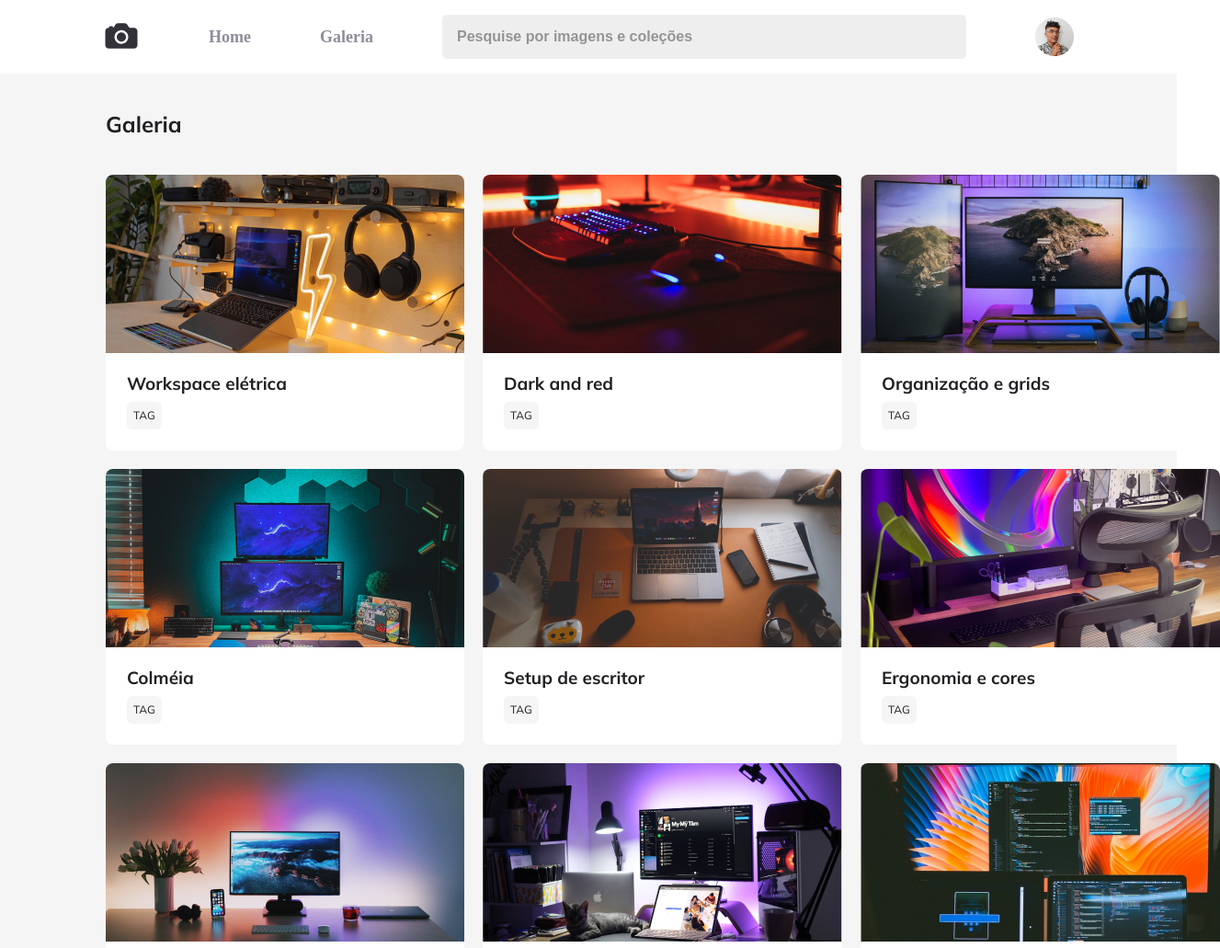
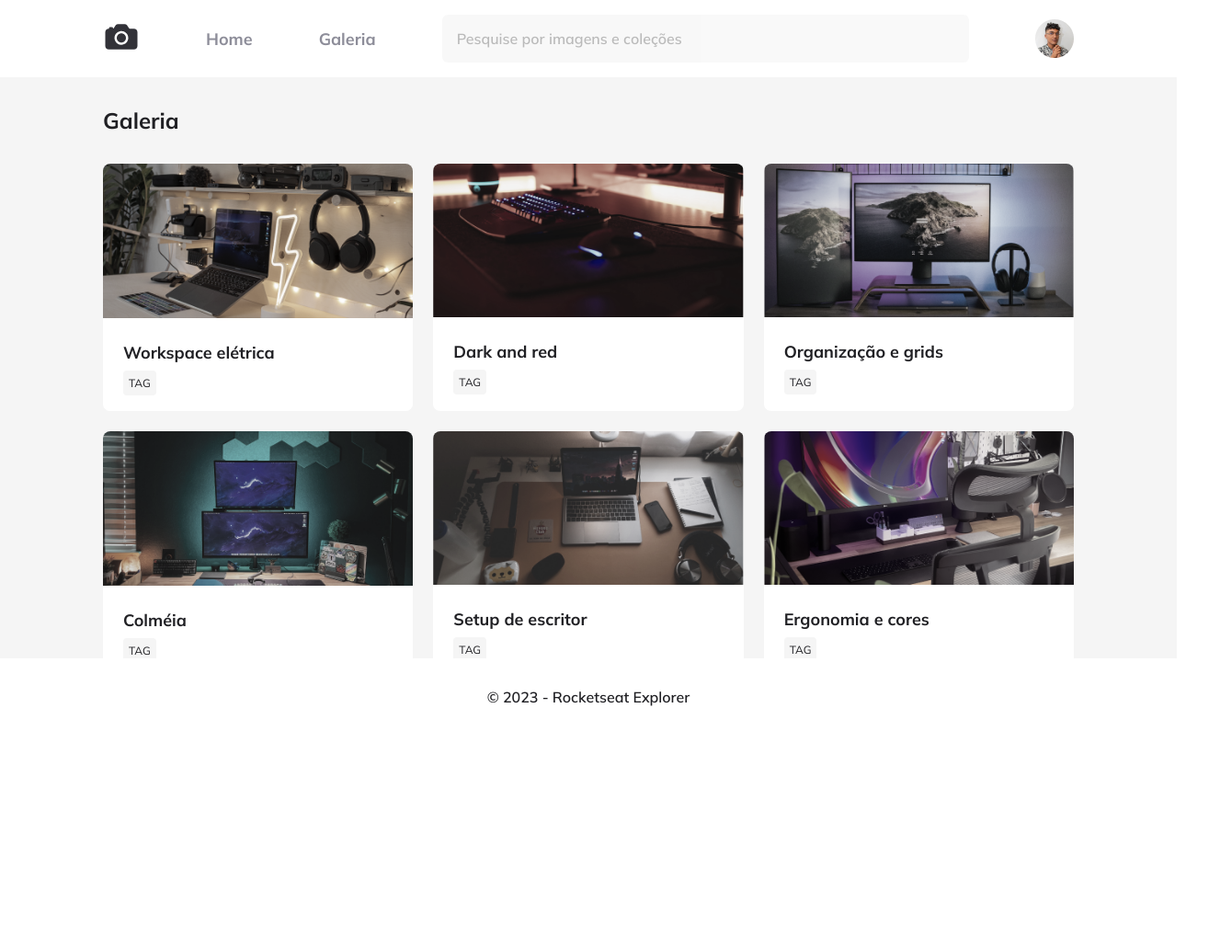
Before and after one commit to dev-gabriel-henrique/page-image-explorer-challenge, a plain HTML site: page index.html in a window 1280 px wide. Shown: the top 1031 px of the page at 92% size, 1327 px wide, since content can reach past the window. After the commit the page ends 800 px from the top, so only its background shows below. Drawn offline with Linux system fonts and the light colour scheme.

Commit message:
Changes to the page structure and adding hover animations

```diff
--- a/index.html
+++ b/index.html
@@ -11,13 +11,15 @@
   <link href="https://fonts.googleapis.com/css2?family=Mulish:ital,wght@0,200..1000;1,200..1000&display=swap"
     rel="stylesheet" />
 
-  <title>Page Images</title>
+  <title>Foto Blog</title>
 
   <link rel="stylesheet" href="style.css" />
 </head>
 
 <body>
-  <header>
+  <div id="app">
+    <header class="container">
+      <nav>
         <a href="#">
           <img src="./Assets/camera.svg" alt="imagem de uma camera preta">
         </a>
@@ -31,146 +33,160 @@
             <a href="#">Galeria</a>
           </li>
         </ul>
+      </nav>
 
-    <input type="search" name="event-search" id="event-search" placeholder="Pesquise por imagens e coleções" size="50">
+      <form>
+        <div class="input-wrapper">
+          <label for="search">Pesquise por imagens e coleções</label>
+          <input type="search" id="search" placeholder="Pesquise por imagens e coleções">
+        </div>
+      </form>
 
       <img src="./Assets/Jojo.png" alt="Imagem de um homem em formato de perfil">
     </header>
 
-  <div class="page">
+    <main>
+      <div class="container">
 
         <h1>Galeria</h1>
 
-    <main>
+        <section class="gallery">
 
-      <div class="frames">
+          <figure class="item">
             <a href="#">
               <img src="./Assets/image-1.png" alt="imagem de um local de trabalho">
 
-          <div class="description">
+              <figcaption class="description">
                 <h2>Workspace elétrica</h2>
 
-            <p>TAG</p>
+                <div class="tags">
+                  <span>TAG</span>
+                </div>
+              </figcaption>
+            </a>
+          </figure>
 
-          </div>
-        </a>
-      </div>
-
-      <div class="frames">
+          <figure class="item">
             <a href="#">
               <img src="./Assets/image-2.png" alt="Imagem de um teclado e mouse com fundo vermelho">
 
-          <div class="description">
+              <figcaption class="description">
                 <h2>Dark and red</h2>
 
-            <p>TAG</p>
+                <div class="tags">
+                  <span>TAG</span>
                 </div>
+              </figcaption>
             </a>
-      </div>
+          </figure>
 
-      <div class="frames">
+          <figure class="item">
             <a href="#">
               <img src="./Assets/image-3.png" alt="Imagem de 2 monitores">
 
-          <div class="description">
-
+              <figcaption class="description">
                 <h2>Organização e grids</h2>
 
-            <p>TAG</p>
+                <div class="tags">
+                  <span>TAG</span>
+                </div>
+              </figcaption>
+            </a>
+          </figure>
 
-          </div>
-        </a>
-      </div>
-
-      <div class="frames">
+          <figure class="item">
             <a href="#">
               <img src="./Assets/image-4.png" alt="2 monitores com fundo verde marinho">
 
-          <div class="description">
-
+              <figcaption class="description">
                 <h2>Colméia</h2>
 
-            <p>TAG</p>
+                <div class="tags">
+                  <span>TAG</span>
+                </div>
+              </figcaption>
+            </a>
+          </figure>
 
-          </div>
-        </a>
-      </div>
-
-      <div class="frames">
+          <figure class="item">
             <a href="#">
               <img src="./Assets/image-5.png" alt="notebook em uma area de trabalho">
 
-          <div class="description">
-
+              <figcaption class="description">
                 <h2>Setup de escritor</h2>
 
-            <p>TAG</p>
+                <div class="tags">
+                  <span>TAG</span>
 
                 </div>
+              </figcaption>
             </a>
-      </div>
+          </figure>
 
-      <div class="frames">
+          <figure class="item">
             <a href="#">
               <img src="./Assets/image-6.png" alt="Área de trabalho ">
 
-          <div class="description">
-
+              <figcaption class="description">
                 <h2>Ergonomia e cores</h2>
 
-            <p>TAG</p>
+                <div class="tags">
+                  <span>TAG</span>
                 </div>
+              </figcaption>
             </a>
-      </div>
+          </figure>
 
-      <div class="frames">
+          <figure class="item">
             <a href="#">
               <img src="./Assets/image-7.png" alt="Imagem clean de 1 monitor com planta e outros objetos">
 
-          <div class="description">
-
+              <figcaption class="description">
                 <h2>Show de Luzes</h2>
 
-            <p>TAG</p>
+                <div class="tags">
+                  <span>TAG</span>
+                </div>
+              </figcaption>
+            </a>
+          </figure>
 
-          </div>
-        </a>
-      </div>
-
-      <div class="frames">
+          <figure class="item">
             <a href="#">
               <img src="./Assets/image-8.png" alt="Imagem de uma área de trabalho com fundo roxo">
 
-          <div class="description">
-
+              <figcaption class="description">
                 <h2>Deep purple</h2>
 
-            <p>TAG</p>
+                <div class="tags">
+                  <span>TAG</span>
+                </div>
+              </figcaption>
+            </a>
+          </figure>
 
-          </div>
-        </a>
-      </div>
-
-      <div class="frames">
+          <figure class="item">
             <a href="#">
               <img src="./Assets/image-9.png" alt="Imagem com várias telas">
 
-          <div class="description">
-
+              <figcaption class="description">
                 <h2>Multi-Screen</h2>
 
-            <p>TAG</p>
+                <div class="tags">
+                  <span>TAG</span>
                 </div>
+              </figcaption>
             </a>
-      </div>
+          </figure>
+        </section>
 
       </div>
     </main>
-  </div>
 
-  <footer>
+  <footer class="container">
     <p>© 2023 - Rocketseat Explorer</p>
   </footer>
+  </div>
 </body>
 
 </html>
--- a/style.css
+++ b/style.css
@@ -2,143 +2,181 @@
   margin: 0;
   padding: 0;
   box-sizing: border-box;
+  -webkit-font-smoothing: antialiased;
+  -moz-osx-font-smoothing: grayscale;
 }
 
 :root {
-  font-family: 'Mulish' sans-serif;
+  font-family: 'Mulish', sans-serif;
+
   font-size: 62.5%;
+
+  --color-base-white: #ffffff;
+  --color-base-gray-100: #f5f5f5;
+  --color-base-gray-300: #8d8d99;
+  --color-base-gray-500: #3d3d3d;
+  --color-base-gray-900: #202024;
 }
 
-.page {
-  background-color: #F5F5F5;
-  padding: 0 11.5rem 0;
+html, body, input {
+  font-family: 'Mulish', sans-serif;
 }
 
-header {
-  display: flex;
-  gap: 7.5rem;
-  align-items: center;
-
-  padding: 1.6rem 11.2rem;
-  background-color: white;
+body {
+  font-size: 1.6rem;
+  background-color: var(--color-base-white);
+  color: var(--color-base-gray-900);
 }
 
-header ul {
-  list-style: none;
-  text-decoration: none;
-
-  display: flex;
-  flex-direction: row;
-  gap: 7.5rem;
+#app {
+  display: grid;
+  grid-template-rows: max-content 1fr max-content;
+  height: 100vh;
 }
 
-header ul li a {
-  color: #8D8D99;
-  font-size: 1.8rem;
-  font-weight: 700;
-  line-height: 160%;
-
-  text-decoration: none;
-
+.container {
+  padding: 1.6rem 3.2rem;
+  width: min(112rem, 100%);
+  margin: 0 auto
 }
 
-header ul li a:hover {
-  color: #202024;
+header,
+ nav,
+ nav ul {
+  display: flex;
+  align-items: center;
+  gap: 7.2rem;
   font-weight: 700;
-  font-size: 1.9rem;
 }
 
-input {
-  width: 71.8rem;
-  height: 4.8rem;
-  padding-left: 1.6rem;
-  background-color: #EEEEEE;
-  border:none;
-  border-radius: 5px;
+/* Cabeçalho */
+
+
+header form {
+  flex: 1;
 }
 
-#event-search {
-  font-family: 'Mulish' sans-serif;
-  color: #3D3D3D;
+nav ul {
+  list-style: none;
+  font-size: 1.8rem;
+}
+
+li a {
+  color: var(--color-base-gray-300);
+  text-decoration: none;
+}
+
+nav ul li a:hover {
+  color: var(--color-base-gray-900);
+  font-size: 1.9rem;
+  transition: all 300ms ease-in-out;
+}
+
+.input-wrapper label {
+  width: 1px;
+  height: 1px;
+  overflow: hidden;
+  position: absolute;
+}
+
+.input-wrapper input {
+  width: 100%;
+  padding: 1.6rem;
+
+  background-color: var(--color-base-gray-100);
+  border: 0;
+  border-radius: .6rem;
+
   font-size: 1.6rem;
   font-weight: 600;
-  line-height: 100%;
+  opacity: .6;
 }
 
-input::placeholder {
-  width: 71.8rem;
-  font-size: 1.6rem;
-  font-weight: 600;
-  line-height: 100%;
-  color: #3D3D3D;
-  opacity: 0.5;
+.input-wrapper input::placeholder {
+  opacity: .56;
+  color: var(--color-base-gray-500);
 }
 
-h1 {
-  font-family: 'Mulish', sans-serif;
+/*Galeria*/
+
+main h1 {
   font-size: 2.4rem;
-  font-weight: 700;
-  line-height: 160%;
-  color: #202024;
-  padding-block: 3.6rem;
+  padding-top: 1.6rem;
 }
 
 main {
+ overflow-y: scroll;
+ background-color: var(--color-base-gray-100);
+}
+
+.gallery {
+  margin-top: 3.2rem;
+
   display: grid;
   grid-template-columns: repeat(3, 1fr);
-  gap: 2rem;
-  padding-bottom: 6.5rem;
-}
-
-.frames {
-  background-color: white;
-  border-radius: .8rem;
+  gap: 2.2rem;
 }
 
 .frames a {
   text-decoration: none;
 }
 
-.frames a:hover {
-  background-color: black;
+.item {
+  background-color: var(--color-base-white);
+  border-radius: .8rem;
+  overflow: hidden;
 }
 
-.frames img {
-  border-radius: .8rem .8rem 0 0;
+.item img {
+  width: 100%;
+  object-fit: cover;
+  filter: grayscale(0.7);
+
+  transition: all 300ms ease-in-out;
+}
+
+.item img:hover {
+  filter: hue-rotate(7deg) contrast(101%) saturate(200%);
+  transform: scale(1.1);
+}
+
+.item a {
+  text-decoration: none;
+  color: var(--color-base-gray-900);
+}
+
+.item:hover {
+  transform: scale(1.01);
+  transition: all 300ms ease-in-out;
 }
 
 .description {
-  padding: 2.3rem;
-  font-family: 'Mulish', sans-serif;
-  color: #202024;
-  line-height: 160%;
+  padding: 2.2rem;
+  background-color: var(--color-base-white);
+  z-index: 1;
+  position: relative;
 }
 
+
 .description h2 {
-  font-size: 1.9rem;
-  font-weight: 700;
-  margin-bottom: 1.2rem;
+  font-size: 1.8rem;
 }
 
-.description p {
-  background-color: #F5F5F5;
-  border-radius: 6px;
-  padding: 0.7rem;
+.tags {
+  margin-top: 1rem;
+}
 
-  width: 3.8rem;
+.tags span{
+  padding: .6rem;
+  background-color: var(--color-base-gray-100);
+  border-radius: .4rem;
 
+  line-height: 0;
   font-size: 1.2rem;
 }
 
-footer {
+footer p {
   text-align: center;
-  padding: 16px;
-
-  color: #323238;
+  padding: 1.6rem;
   font-weight: 600;
-  font-size: 1.6rem;
 }
-
-footer p {
-  text-decoration: none;
-}
```
Lines whose indentation alone changed are shown as unchanged.
